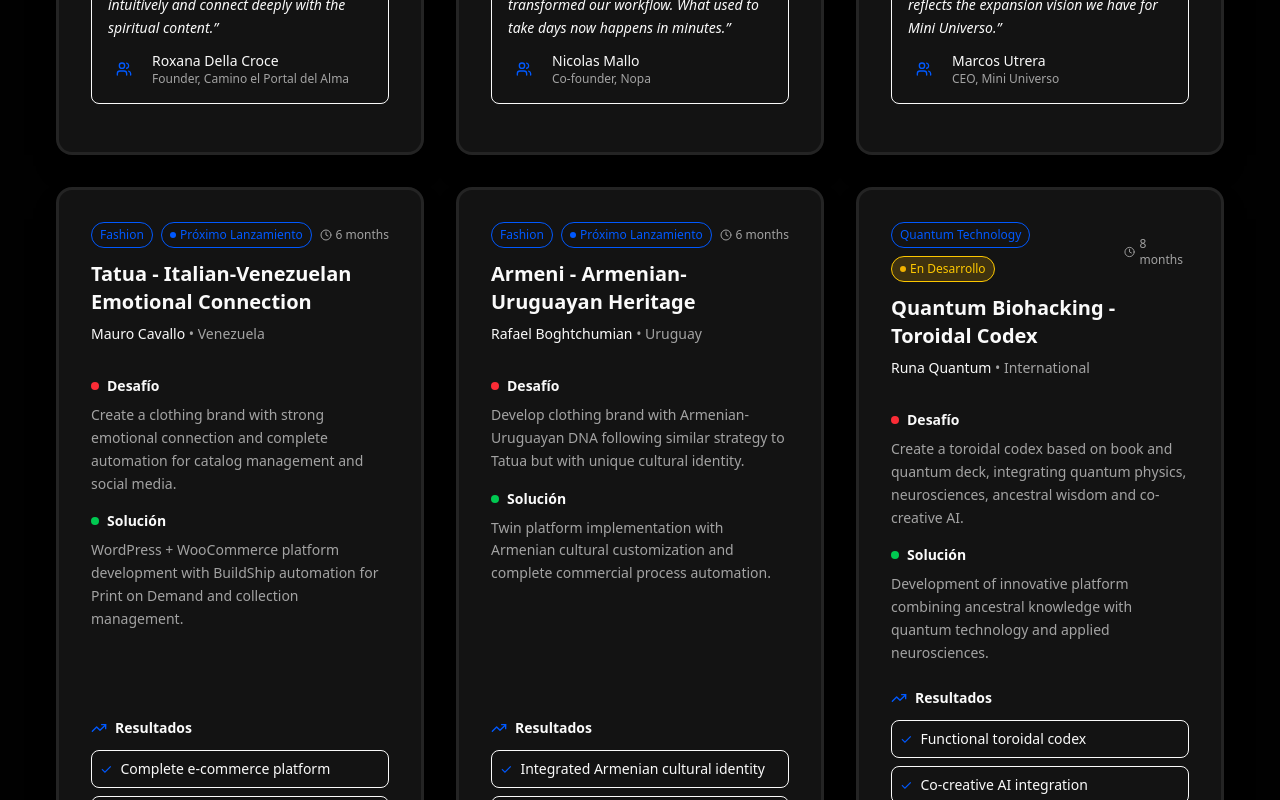
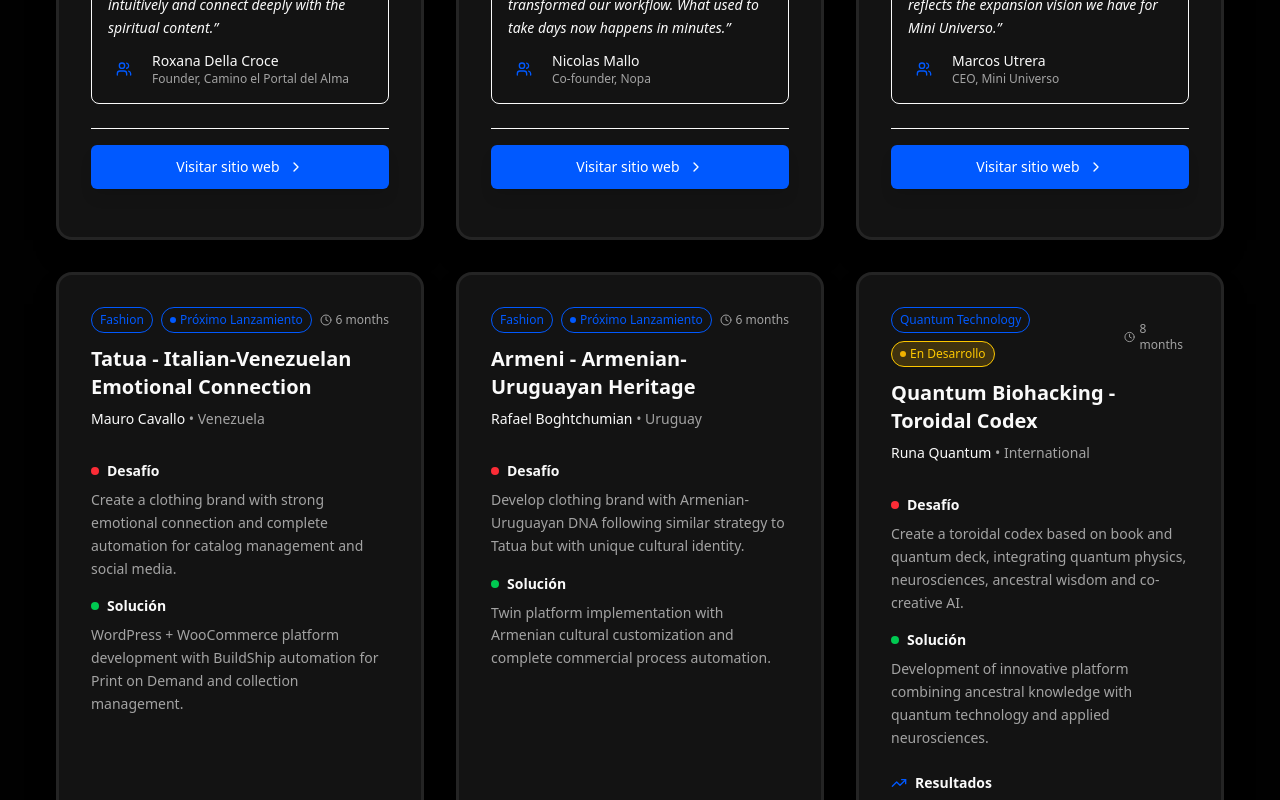
Before and after one commit to heymouoficial/heymou-landing, a Next.js app: page /en/casos-exito in a window 1280 px wide. Shown: the part 1200-2000 px from the top of the page. Built offline with nearby package versions, Linux system fonts and the light colour scheme; no server answers; a web font is replaced by a local one.

Commit message:
feat: Replace custom chatbot with Elevenlabs integration
- Add ElevenlabsChatbot component with embed code
- Update homepage to use new Elevenlabs chatbot
- Fix hydration error in SuccessStoriesSection (nested anchor tags)
- Remove asChild prop from Button to prevent invalid HTML structure

```diff
--- a/components/sections/SuccessStoriesSection.tsx
+++ b/components/sections/SuccessStoriesSection.tsx
@@ -56,6 +56,7 @@
     };
     duration: string;
     technologies: string[];
+    link?: string;
 }
 
 // Success stories data type
@@ -110,18 +111,11 @@
 
     const statusConfig = getStatusConfig(story.status);
 
-    return (
-        <motion.div
-            initial={{ opacity: 0, y: 20 }}
-            whileInView={{ opacity: 1, y: 0 }}
-            viewport={{ once: true }}
-            transition={{ duration: 0.5, delay: index * 0.1 }}
-            className="h-full"
+    const CardContent = () => (
+        <GlowCard
+            customSize={true}
+            className="group relative h-full flex flex-col transition-all duration-300 hover:scale-[1.02]"
         >
-            <GlowCard
-                customSize={true}
-                className="group relative h-full flex flex-col transition-all duration-300 hover:scale-[1.02]"
-            >
                 <div className="relative z-10 flex flex-col flex-grow p-4">
                     {/* Header */}
                     <div className="mb-6">
@@ -228,8 +222,45 @@
                             </div>
                         </div>
                     </div>
+
+                    {/* CTA Button - Only show if link exists and card is not already wrapped in link */}
+                    {story.link && (
+                        <div className="mt-6 pt-4 border-t border-primary/10">
+                            <Button
+                                size="sm"
+                                className="w-full group py-3 px-4 h-auto text-sm font-medium transition-all duration-200 hover:scale-[1.02] hover:shadow-lg"
+                            >
+                                <span className="inline-flex items-center justify-center gap-2">
+                                    <span>Visitar sitio web</span>
+                                    <ChevronRightIcon className="w-4 h-4 transition-transform group-hover:translate-x-1" />
+                                </span>
+                            </Button>
+                        </div>
+                    )}
                 </div>
             </GlowCard>
+    );
+
+    return (
+        <motion.div
+            initial={{ opacity: 0, y: 20 }}
+            whileInView={{ opacity: 1, y: 0 }}
+            viewport={{ once: true }}
+            transition={{ duration: 0.5, delay: index * 0.1 }}
+            className="h-full"
+        >
+            {story.link ? (
+                <a
+                    href={story.link}
+                    target="_blank"
+                    rel="noopener noreferrer"
+                    className="block h-full"
+                >
+                    <CardContent />
+                </a>
+            ) : (
+                <CardContent />
+            )}
         </motion.div>
     );
 }
@@ -266,7 +297,8 @@
                     t('successStoriesSection.stories.0.technologies.0'),
                     t('successStoriesSection.stories.0.technologies.1'),
                     t('successStoriesSection.stories.0.technologies.2')
-                ]
+                ],
+                link: 'https://caminoelportaldelalma.com'
             },
             {
                 title: t('successStoriesSection.stories.1.title'),
@@ -291,7 +323,8 @@
                     t('successStoriesSection.stories.1.technologies.0'),
                     t('successStoriesSection.stories.1.technologies.1'),
                     t('successStoriesSection.stories.1.technologies.2')
-                ]
+                ],
+                link: 'https://nopasi.com'
             },
             {
                 title: t('successStoriesSection.stories.2.title'),
@@ -316,7 +349,8 @@
                     t('successStoriesSection.stories.2.technologies.0'),
                     t('successStoriesSection.stories.2.technologies.1'),
                     t('successStoriesSection.stories.2.technologies.2')
-                ]
+                ],
+                link: 'https://miniuniverso.org'
             },
             {
                 title: t('successStoriesSection.stories.3.title'),
@@ -391,7 +425,8 @@
                     t('successStoriesSection.stories.5.technologies.0'),
                     t('successStoriesSection.stories.5.technologies.1'),
                     t('successStoriesSection.stories.5.technologies.2')
-                ]
+                ],
+                link: 'https://biohackingcuantico.com'
             }
         ],
         cta: {
--- /dev/null
+++ b/components/ui/ElevenlabsChatbot.tsx
@@ -0,0 +1,20 @@
+'use client';
+
+import Script from 'next/script';
+
+interface ElevenlabsChatbotProps {
+  className?: string;
+}
+
+export default function ElevenlabsChatbot({ className = '' }: ElevenlabsChatbotProps) {
+  return (
+    <div className={className}>
+      <Script
+        src="https://unpkg.com/@elevenlabs/convai-widget-embed"
+        strategy="afterInteractive"
+      />
+      {/* @ts-expect-error Custom element from Elevenlabs */}
+      <elevenlabs-convai agent-id="agent_9901k2zg121ff1xamgf890xem16k"></elevenlabs-convai>
+    </div>
+  );
+}
--- a/locales/en/common.json
+++ b/locales/en/common.json
@@ -96,7 +96,8 @@
           "position": "Founder, Camino el Portal del Alma"
         },
         "duration": "3 months",
-        "technologies": ["WordPress", "UX/UI Design", "Technical Support"]
+        "technologies": ["WordPress", "UX/UI Design", "Technical Support"],
+        "link": "https://caminoelportaldelalma.com"
       },
       {
         "title": "Nopa - Intelligent Automation",
@@ -117,7 +118,8 @@
           "position": "Co-founder, Nopa"
         },
         "duration": "4 months",
-        "technologies": ["BuildShip", "Custom Plugin", "ETL Automation"]
+        "technologies": ["BuildShip", "Custom Plugin", "ETL Automation"],
+        "link": "https://nopasi.com"
       },
       {
         "title": "Mini Universo - Total Rebranding",
@@ -138,7 +140,8 @@
           "position": "CEO, Mini Universo"
         },
         "duration": "5 months",
-        "technologies": ["WordPress", "Rebranding", "BuildShip", "HITLS"]
+        "technologies": ["WordPress", "Rebranding", "BuildShip", "HITLS"],
+        "link": "https://miniuniverso.org"
       },
       {
         "title": "Tatua - Italian-Venezuelan Emotional Connection",
@@ -201,7 +204,8 @@
           "position": "Visionary, Quantum Biohacking"
         },
         "duration": "8 months",
-        "technologies": ["Quantum Physics", "Neurosciences", "Co-creative AI", "Ancestral Wisdom"]
+        "technologies": ["Quantum Physics", "Neurosciences", "Co-creative AI", "Ancestral Wisdom"],
+        "link": "https://biohackingcuantico.com"
       },
       {
         "title": "Tatua - Italian-Venezuelan Emotional Connection",
--- a/locales/es/common.json
+++ b/locales/es/common.json
@@ -96,7 +96,8 @@
           "position": "Fundadora, Camino el Portal del Alma"
         },
         "duration": "3 meses",
-        "technologies": ["WordPress", "UX/UI Design", "Soporte Técnico"]
+        "technologies": ["WordPress", "UX/UI Design", "Soporte Técnico"],
+        "link": "https://caminoelportaldelalma.com"
       },
       {
         "title": "Nopa - Automatización Inteligente",
@@ -117,7 +118,8 @@
           "position": "Co-fundador, Nopa"
         },
         "duration": "4 meses",
-        "technologies": ["BuildShip", "Plugin Personalizado", "ETL Automation"]
+        "technologies": ["BuildShip", "Plugin Personalizado", "ETL Automation"],
+        "link": "https://nopasi.com"
       },
       {
         "title": "Mini Universo - Rebranding Total",
@@ -138,7 +140,8 @@
           "position": "CEO, Mini Universo"
         },
         "duration": "5 meses",
-        "technologies": ["WordPress", "Rebranding", "BuildShip", "HITLS"]
+        "technologies": ["WordPress", "Rebranding", "BuildShip", "HITLS"],
+        "link": "https://miniuniverso.org"
       },
       {
         "title": "Tatua - Conexión Emocional Italo-Venezolana",
@@ -201,7 +204,8 @@
           "position": "Visionaria, Biohacking Cuántico"
         },
         "duration": "8 meses",
-        "technologies": ["Física Cuántica", "Neurociencias", "IA Cocreativa", "Saber Ancestral"]
+        "technologies": ["Física Cuántica", "Neurociencias", "IA Cocreativa", "Saber Ancestral"],
+        "link": "https://biohackingcuantico.com"
       },
       {
         "title": "Tatua - Conexión Emocional Italo-Venezolana",
--- a/src/app/[locale]/page.tsx
+++ b/src/app/[locale]/page.tsx
@@ -2,7 +2,7 @@
 
 import { SiteHeader } from '../../../components/layout/SiteHeader';
 import SiteFooter from '../../../components/layout/SiteFooter';
-import Chatbot from '../../../components/ui/Chatbot';
+import ElevenlabsChatbot from '../../../components/ui/ElevenlabsChatbot';
 import HeroSection from '../../../components/sections/HeroSection';
 import ServicesSection from '../../../components/sections/ServicesSection';
 import SuccessStoriesSection from '../../../components/sections/SuccessStoriesSection';
@@ -57,7 +57,7 @@
         </section>
       </main>
       <SiteFooter />
-      <Chatbot />
+      <ElevenlabsChatbot />
     </div>
   );
 }
```
Also changed, not shown: package.json (+5 -5 lines), 1 other file (tests, documents, lock files or other folders).
